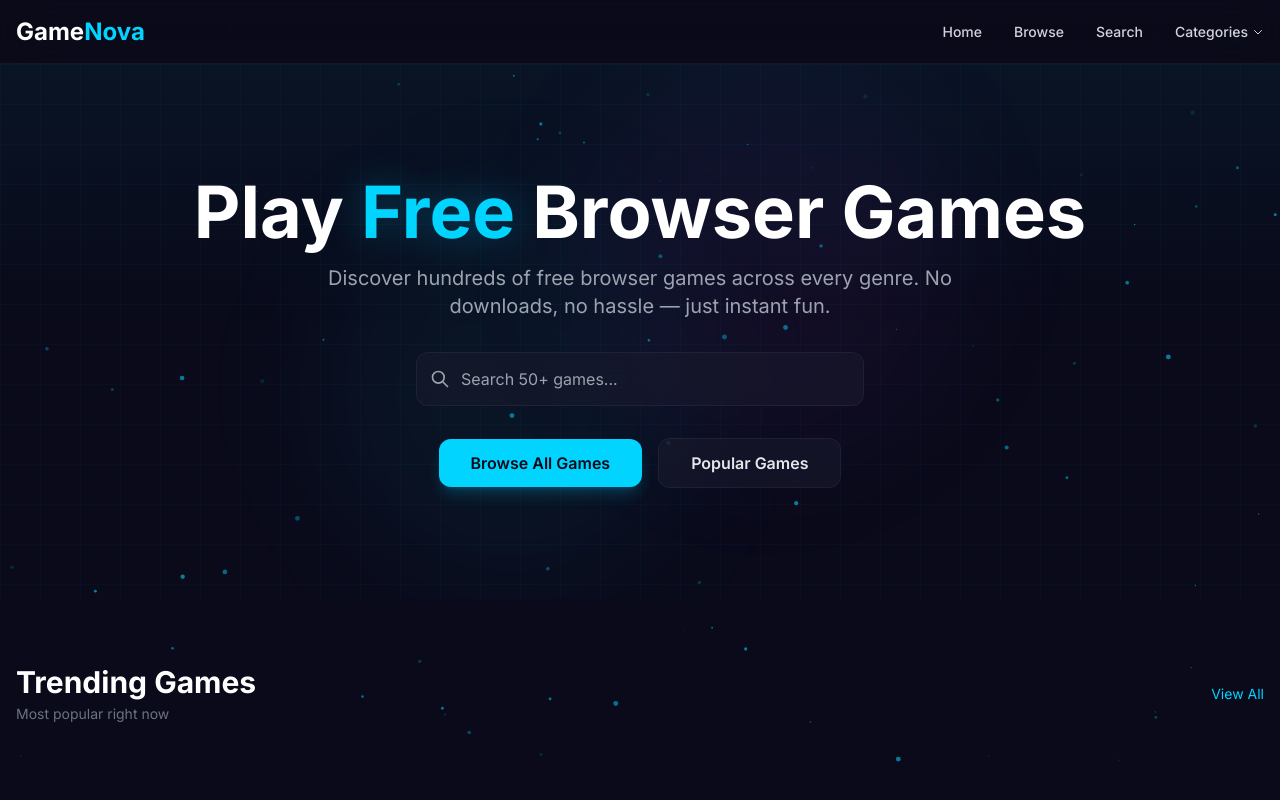
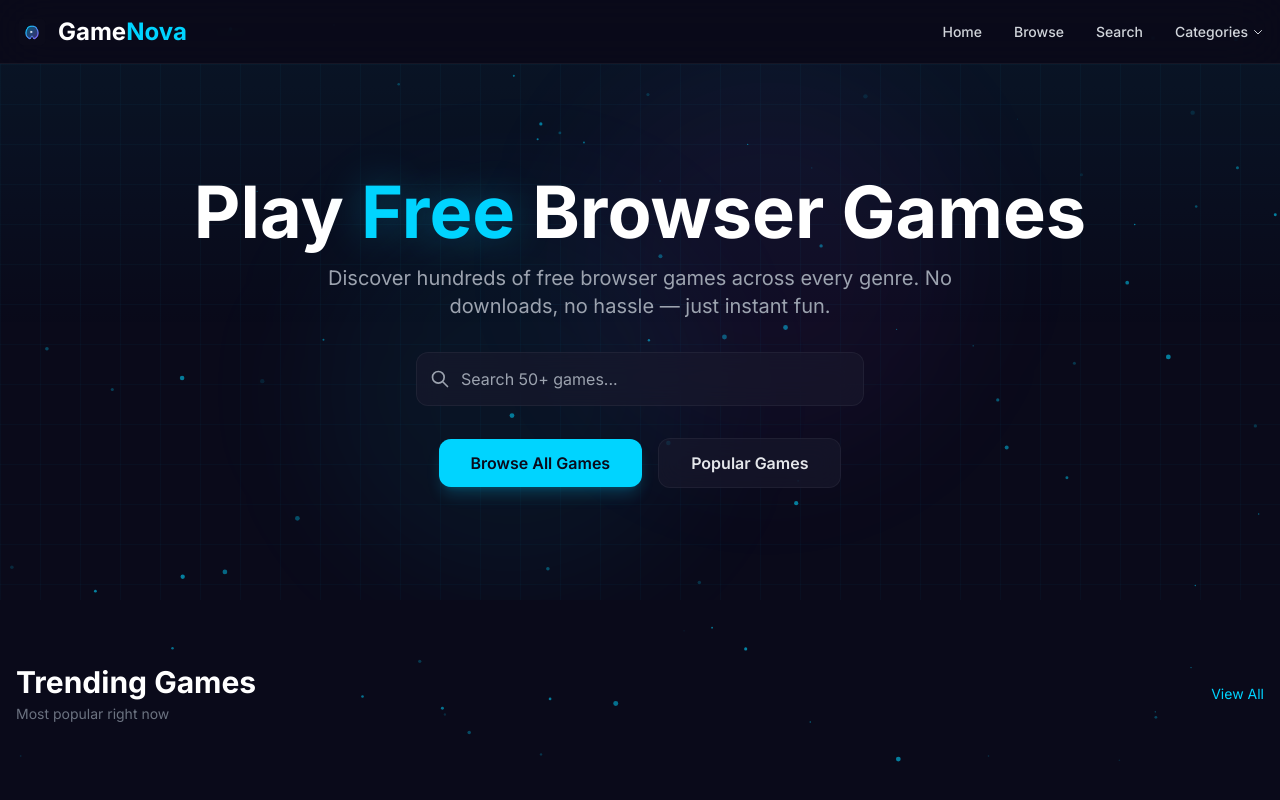
Before and after one commit to hjqsdqsdayuzaeyazyusdsqdqhh/gamenova, a Next.js app: page / in a window 1280 px wide. Shown: the top 800 px of the page. Built offline with nearby package versions, Linux system fonts and the light colour scheme.

Commit message:
Add futuristic GameNova logo icon + favicon + navbar branding

```diff
--- a/app/layout.tsx
+++ b/app/layout.tsx
@@ -11,6 +11,11 @@ export const metadata: Metadata = {
   title: "GameNova - Play Free Browser Games",
   description:
     "Discover and play the best free browser games. Racing, Action, Sports, Puzzle, Arcade, Adventure, Strategy games all in one place.",
+  icons: {
+    icon: "/icon.svg",
+    shortcut: "/icon.svg",
+    apple: "/icon.svg",
+  },
   openGraph: {
     title: "GameNova - Play Free Browser Games",
     description: "Discover and play the best free browser games.",
--- a/components/Navbar.tsx
+++ b/components/Navbar.tsx
@@ -13,8 +13,34 @@ export default function Navbar() {
     <nav className="sticky top-0 z-50">
       <div className="absolute inset-0 bg-dark/70 backdrop-blur-xl border-b border-white/5" />
       <div className="relative max-w-7xl mx-auto px-4 py-4 flex items-center justify-between">
-        <Link href="/" className="text-2xl font-bold text-white">
-          Game<span className="text-accent">Nova</span>
+        <Link href="/" className="flex items-center gap-2.5 group">
+          <svg viewBox="0 0 512 512" className="w-8 h-8" xmlns="http://www.w3.org/2000/svg">
+            <defs>
+              <linearGradient id="navCtrl" x1="0%" y1="0%" x2="100%" y2="100%">
+                <stop offset="0%" stop-color="#00d4ff"/>
+                <stop offset="100%" stop-color="#8b5cf6"/>
+              </linearGradient>
+              <linearGradient id="navPlay" x1="0%" y1="0%" x2="100%" y2="100%">
+                <stop offset="0%" stop-color="#ffffff"/>
+                <stop offset="100%" stop-color="#a5b4fc"/>
+              </linearGradient>
+              <filter id="navGlow">
+                <feGaussianBlur stdDeviation="6" result="blur"/>
+                <feMerge><feMergeNode in="blur"/><feMergeNode in="SourceGraphic"/></feMerge>
+              </filter>
+            </defs>
+            <rect x="40" y="40" width="432" height="432" rx="80" fill="#0b0b1a"/>
+            <g filter="url(#navGlow)">
+              <path d="M 180 200 C 180 175, 220 160, 256 160 C 292 160, 332 175, 332 200 L 340 210 C 350 225, 355 245, 355 260 L 355 280 C 355 310, 340 335, 320 350 L 305 360 C 295 368, 280 365, 275 355 L 270 340 C 267 330, 262 320, 256 320 C 250 320, 245 330, 242 340 L 237 355 C 232 365, 217 368, 207 360 L 192 350 C 172 335, 157 310, 157 280 L 157 260 C 157 245, 162 225, 172 210 Z" fill="url(#navCtrl)" stroke="url(#navCtrl)" stroke-width="6"/>
+            </g>
+            <path d="M 190 205 C 190 185, 224 172, 256 172 C 288 172, 322 185, 322 205 L 329 214 C 337 226, 342 244, 342 258 L 342 278 C 342 304, 329 326, 312 339 L 300 347 C 293 352, 283 350, 279 343 L 275 330 C 272 322, 268 314, 256 314 C 244 314, 240 322, 237 330 L 233 343 C 229 350, 219 352, 212 347 L 200 339 C 183 326, 170 304, 170 278 L 170 258 C 170 244, 175 226, 183 214 Z" fill="#0b0b1a" fill-opacity="0.6"/>
+            <g filter="url(#navGlow)">
+              <polygon points="236,240 236,272 264,256" fill="url(#navPlay)" stroke="#ffffff" stroke-width="3" opacity="0.95"/>
+            </g>
+          </svg>
+          <span className="text-2xl font-bold text-white">
+            Game<span className="text-accent">Nova</span>
+          </span>
         </Link>
 
         <div className="hidden md:flex items-center gap-8">
```
Also changed, not shown: public/icon.svg (added), public/logo.svg (added).
